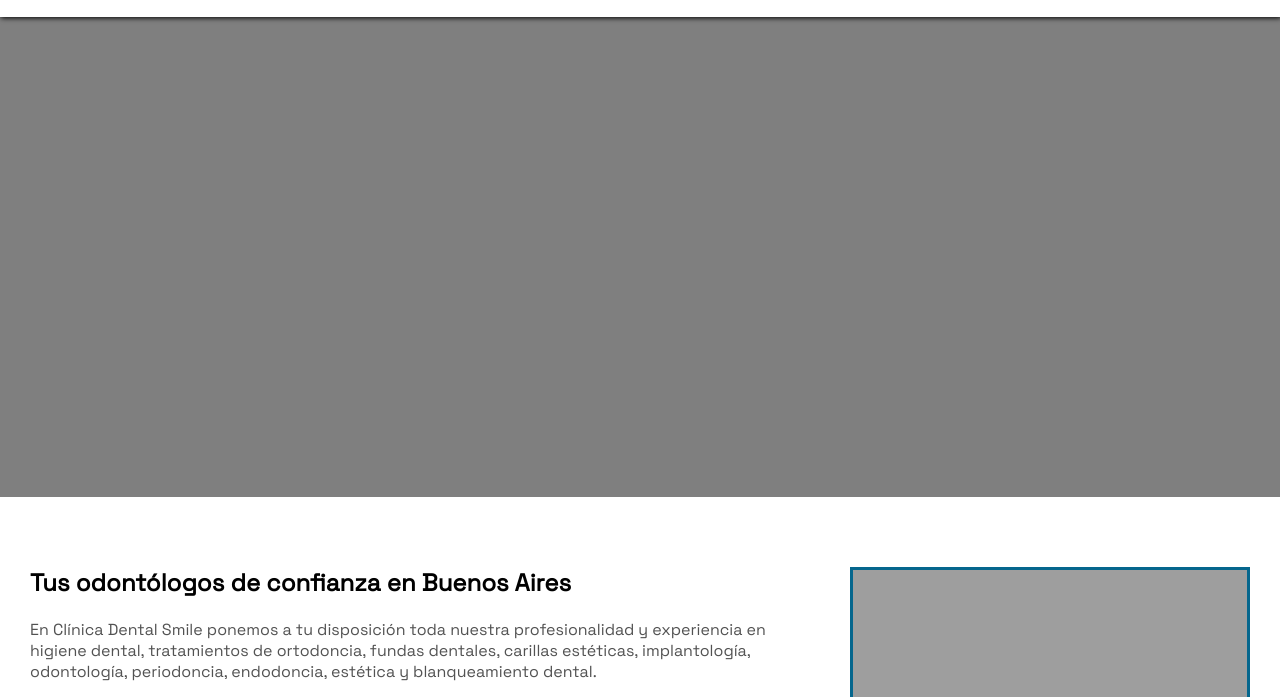
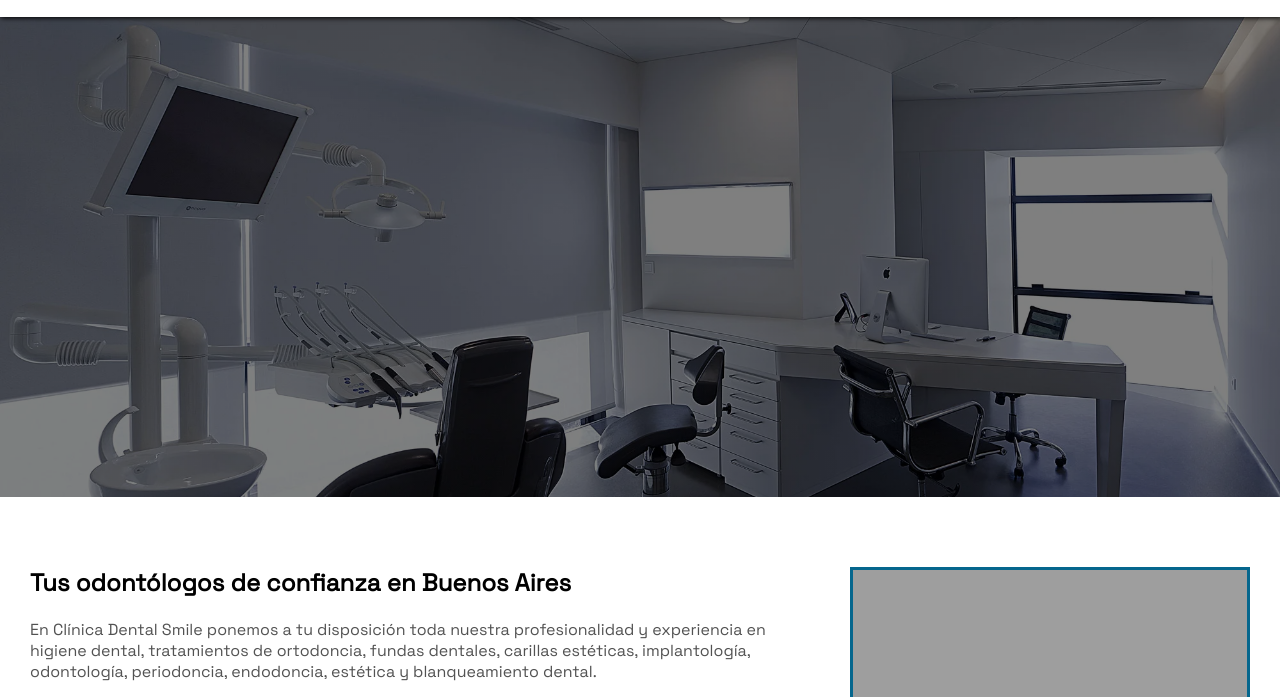
Before and after one commit to Alexis-Olmos/asasasasa, a plain HTML site: page pages/nustra_clinica.html in a window 1280 px wide. Shown: the part 103-800 px from the top of the page. Drawn offline with nearby package versions, Linux system fonts and the light colour scheme; files that its build step writes are made by us from their sources; the site is published under a folder, as on GitHub Pages, so addresses that start at the root find nothing.

Commit message:
asasasasasas

```diff
--- a/scss/paginas/_nuestraClinica.scss
+++ b/scss/paginas/_nuestraClinica.scss
@@ -18,7 +18,7 @@
                 rgba(0,0,0,0.5),
                 rgba(0,0,0,0.5)
                 )
-                ,url(/assets/images/Clinica.webp);
+                ,url(../assets/images/Clinica.webp);
             background-position: center center;
             background-size:cover;
             background-repeat: no-repeat;
```
